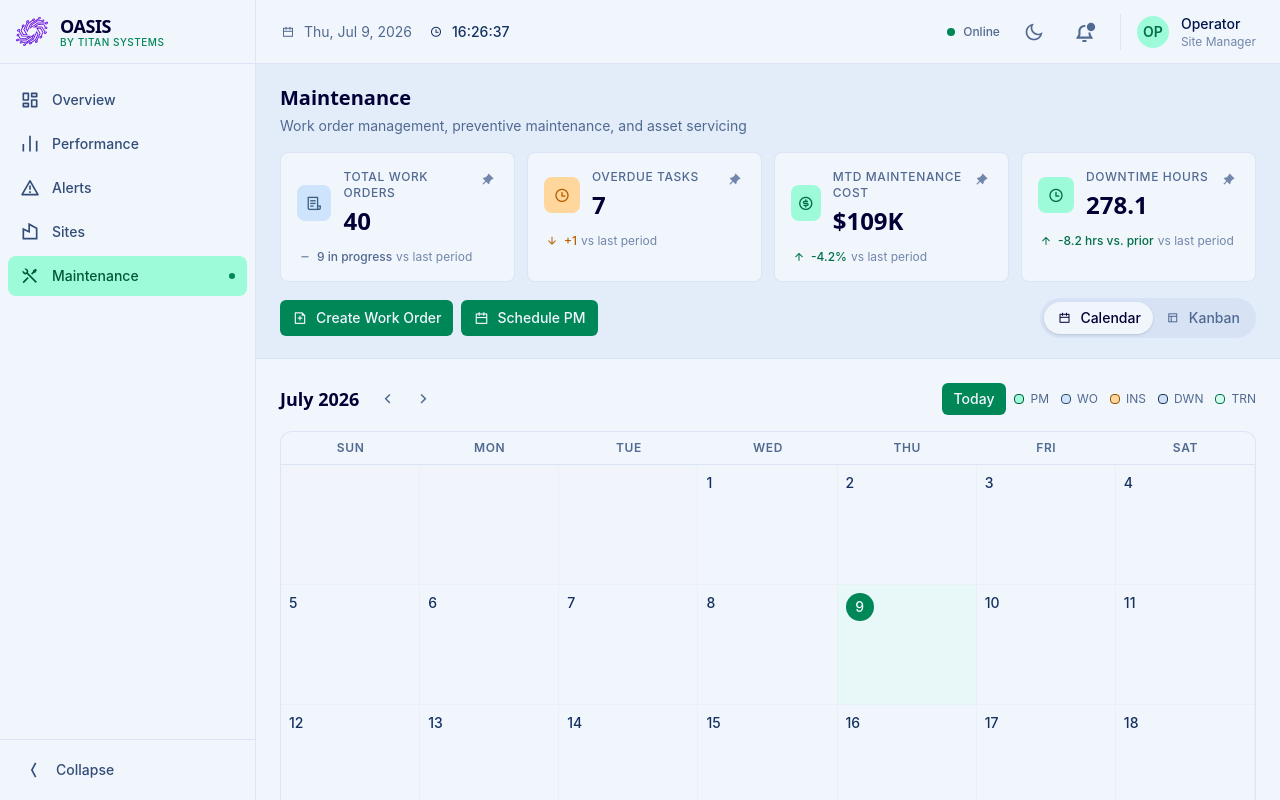
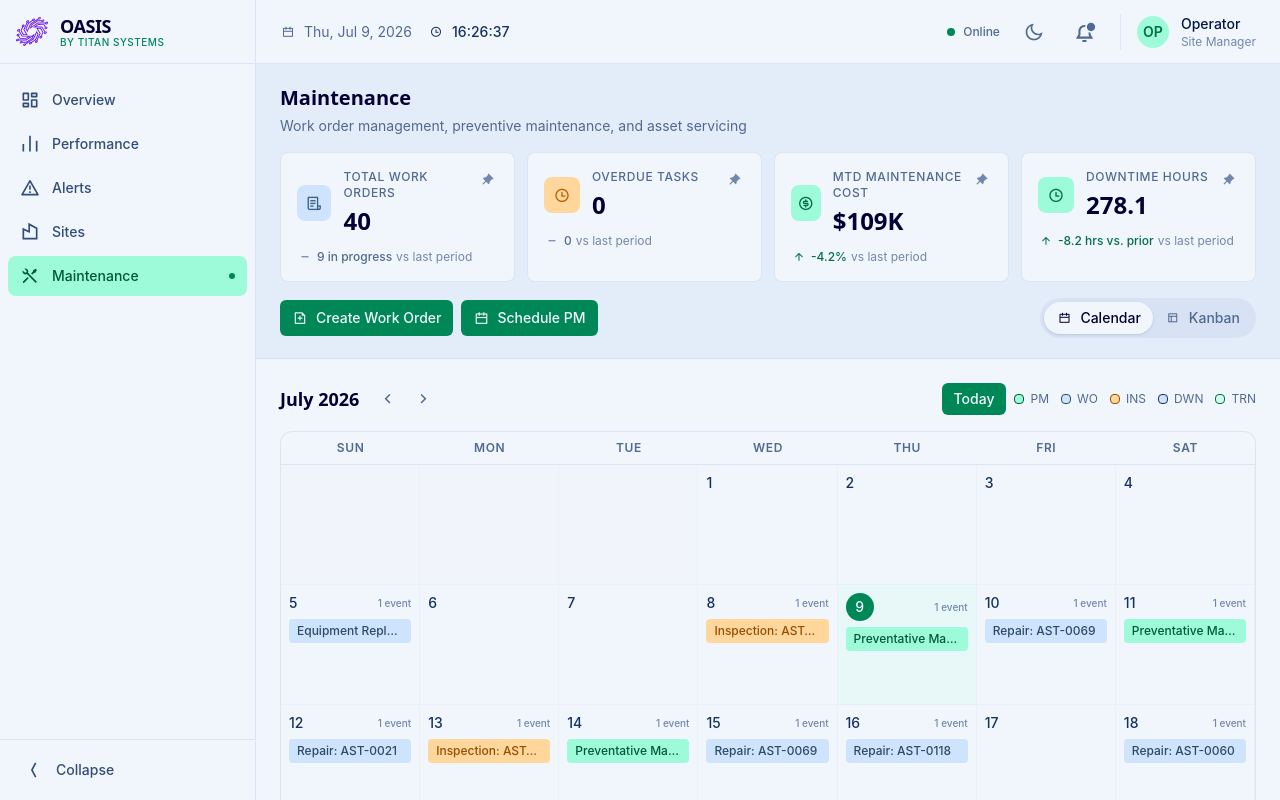
Before and after one commit to aayan1010/OASIS-Project, a Next.js app in the folder oasis_frontend/: page /pages/maintenance in a window 1280 px wide. Built offline with nearby package versions, Linux system fonts and the light colour scheme.

Commit message:
fix: update rawMaintenance data with adjust dates

```diff
--- a/oasis_frontend/app/mocks/maintenance.ts
+++ b/oasis_frontend/app/mocks/maintenance.ts
@@ -45,46 +45,46 @@ export const workOrderColumns: { id: WorkOrderStatus; label: string; color: stri
 
 // Raw: [Maintenance_ID, Asset_ID, Maintenance_Date, Maintenance_Type, Technician_Name, Issue_Found, Action_Taken, Cost, Downtime_Hours]
 const rawMaintenance: [string, string, string, string, string, string, string, number, number][] = [
-  ["MR-00001", "AST-0069", "2026-06-15", "Repair", "Emily Chen", "Seal failure detected", "Repaired actuator wiring and tested function", 1829.93, 5.9],
-  ["MR-00002", "AST-0069", "2026-06-10", "Repair", "Chloe Bennett", "Overheating due to blocked coolant line", "Repaired actuator wiring and tested function", 6716.18, 18.3],
-  ["MR-00003", "AST-0021", "2026-06-12", "Repair", "Grace Kim", "Valve actuator malfunction", "Replaced pressure relief valve", 3341.2, 12.5],
-  ["MR-00004", "AST-0097", "2026-06-08", "Inspection", "Grace Kim", "Minor surface corrosion noted", "Flagged for follow-up inspection next cycle", 768.15, 0.6],
-  ["MR-00005", "AST-0060", "2026-06-18", "Repair", "Sarah Coyne", "Bearing wear causing excess vibration", "Replaced faulty seal and pressure-tested unit", 4460.32, 21.8],
-  ["MR-00006", "AST-0069", "2026-06-20", "Repair", "Omar Haddad", "Valve actuator malfunction", "Cleared blockage and flushed cooling system", 4568.91, 10.6],
-  ["MR-00007", "AST-0030", "2026-06-14", "Preventative Maintenance", "Brandon Lee", "Minor corrosion on housing", "Cleaned and recalibrated sensors", 546.98, 0.5],
-  ["MR-00008", "AST-0120", "2026-06-22", "Preventative Maintenance", "Jose Martinez", "Lubricant levels low", "Performed scheduled lubrication and inspection", 1355.26, 0.9],
-  ["MR-00009", "AST-0007", "2026-06-25", "Repair", "Jose Martinez", "Valve actuator malfunction", "Replaced faulty seal and pressure-tested unit", 6630.8, 9.4],
-  ["MR-00010", "AST-0021", "2026-06-28", "Repair", "Grace Kim", "Seal failure detected", "Replaced worn bearing assembly", 4346.06, 10.4],
-  ["MR-00011", "AST-0028", "2026-06-11", "Preventative Maintenance", "Jose Martinez", "No significant issues found", "Cleaned and recalibrated sensors", 1012.31, 0.6],
-  ["MR-00012", "AST-0118", "2026-06-16", "Repair", "Nate Wilkerson", "Bearing wear causing excess vibration", "Replaced pressure relief valve", 5743.13, 20.0],
-  ["MR-00013", "AST-0143", "2026-06-09", "Preventative Maintenance", "Chloe Bennett", "No significant issues found", "Tightened fittings and inspected seals", 1440.69, 2.2],
-  ["MR-00014", "AST-0082", "2026-06-05", "Equipment Replacement", "Alicia Ferguson", "Irreparable mechanical failure", "Installed replacement component and verified operation", 34708.32, 56.6],
-  ["MR-00015", "AST-0003", "2026-06-13", "Inspection", "Brandon Lee", "Sensor calibration drift detected", "Recalibrated sensor to manufacturer spec", 676.6, 0.9],
-  ["MR-00016", "AST-0143", "2026-06-19", "Repair", "Jose Martinez", "Pressure relief valve stuck", "Repaired actuator wiring and tested function", 2948.59, 9.0],
-  ["MR-00017", "AST-0069", "2026-06-21", "Repair", "Brandon Lee", "Pressure relief valve stuck", "Repaired actuator wiring and tested function", 1377.98, 6.7],
-  ["MR-00018", "AST-0094", "2026-06-07", "Preventative Maintenance", "Jose Martinez", "Minor corrosion on housing", "Performed scheduled lubrication and inspection", 570.08, 0.6],
-  ["MR-00019", "AST-0080", "2026-06-17", "Inspection", "Emily Chen", "Slight pressure fluctuation observed", "Flagged for follow-up inspection next cycle", 374.37, 0.7],
-  ["MR-00020", "AST-0082", "2026-06-23", "Repair", "Nate Wilkerson", "Pressure relief valve stuck", "Replaced pressure relief valve", 5079.44, 19.0],
-  ["MR-00021", "AST-0108", "2026-06-24", "Repair", "Mike Delgado", "Valve actuator malfunction", "Repaired actuator wiring and tested function", 1313.99, 16.6],
-  ["MR-00022", "AST-0108", "2026-06-26", "Preventative Maintenance", "Brandon Lee", "No significant issues found", "Performed scheduled lubrication and inspection", 1348.73, 0.8],
-  ["MR-00023", "AST-0084", "2026-06-27", "Preventative Maintenance", "Omar Haddad", "No significant issues found", "Cleaned and recalibrated sensors", 1223.58, 1.3],
-  ["MR-00024", "AST-0094", "2026-06-29", "Preventative Maintenance", "Jose Martinez", "No significant issues found", "Replaced filters and topped off fluids", 1127.6, 3.8],
-  ["MR-00025", "AST-0113", "2026-06-30", "Preventative Maintenance", "Jose Martinez", "Minor corrosion on housing", "Replaced filters and topped off fluids", 1100.19, 2.6],
-  ["MR-00026", "AST-0002", "2026-06-04", "Repair", "Emily Chen", "Valve actuator malfunction", "Replaced worn bearing assembly", 4370.69, 21.0],
-  ["MR-00027", "AST-0037", "2026-06-03", "Preventative Maintenance", "Jose Martinez", "Lubricant levels low", "Cleaned and recalibrated sensors", 1237.23, 3.5],
-  ["MR-00028", "AST-0114", "2026-06-06", "Preventative Maintenance", "Jose Martinez", "Routine wear observed within tolerance", "Replaced filters and topped off fluids", 921.96, 2.6],
-  ["MR-00029", "AST-0143", "2026-06-10", "Preventative Maintenance", "Emily Chen", "Minor corrosion on housing", "Cleaned and recalibrated sensors", 1120.48, 4.0],
-  ["MR-00030", "AST-0108", "2026-06-12", "Inspection", "Sarah Coyne", "Sensor calibration drift detected", "Flagged for follow-up inspection next cycle", 768.13, 0.1],
-  ["MR-00031", "AST-0124", "2026-06-15", "Inspection", "Brandon Lee", "No issues found, within spec", "Recalibrated sensor to manufacturer spec", 571.79, 1.5],
-  ["MR-00032", "AST-0131", "2026-06-18", "Preventative Maintenance", "Grace Kim", "Filter buildup detected", "Tightened fittings and inspected seals", 626.74, 2.5],
-  ["MR-00033", "AST-0033", "2026-06-20", "Preventative Maintenance", "Sarah Coyne", "Filter buildup detected", "Tightened fittings and inspected seals", 553.21, 2.9],
-  ["MR-00034", "AST-0108", "2026-06-22", "Preventative Maintenance", "Brandon Lee", "Minor corrosion on housing", "Performed scheduled lubrication and inspection", 374.96, 1.2],
-  ["MR-00035", "AST-0108", "2026-06-25", "Inspection", "Brandon Lee", "Minor surface corrosion noted", "Completed visual and instrument inspection, logged readings", 621.52, 1.0],
-  ["MR-00036", "AST-0069", "2026-06-02", "Inspection", "Omar Haddad", "Sensor calibration drift detected", "Documented findings, no action required", 648.58, 0.3],
-  ["MR-00037", "AST-0039", "2026-06-01", "Inspection", "Grace Kim", "No issues found, within spec", "Documented findings, no action required", 374.38, 0.5],
-  ["MR-00038", "AST-0002", "2026-05-28", "Preventative Maintenance", "Emily Chen", "Routine wear observed within tolerance", "Performed scheduled lubrication and inspection", 1210.73, 3.9],
-  ["MR-00039", "AST-0094", "2026-05-30", "Inspection", "Emily Chen", "Wiring insulation showing early wear", "Documented findings, no action required", 221.61, 0.5],
-  ["MR-00040", "AST-0084", "2026-06-01", "Inspection", "Emily Chen", "No issues found, within spec", "Flagged for follow-up inspection next cycle", 503.61, 0.3],
+  ["MR-00001", "AST-0069", "2026-07-15", "Repair", "Emily Chen", "Seal failure detected", "Repaired actuator wiring and tested function", 1829.93, 5.9],
+  ["MR-00002", "AST-0069", "2026-07-10", "Repair", "Chloe Bennett", "Overheating due to blocked coolant line", "Repaired actuator wiring and tested function", 6716.18, 18.3],
+  ["MR-00003", "AST-0021", "2026-07-12", "Repair", "Grace Kim", "Valve actuator malfunction", "Replaced pressure relief valve", 3341.2, 12.5],
+  ["MR-00004", "AST-0097", "2026-07-08", "Inspection", "Grace Kim", "Minor surface corrosion noted", "Flagged for follow-up inspection next cycle", 768.15, 0.6],
+  ["MR-00005", "AST-0060", "2026-07-18", "Repair", "Sarah Coyne", "Bearing wear causing excess vibration", "Replaced faulty seal and pressure-tested unit", 4460.32, 21.8],
+  ["MR-00006", "AST-0069", "2026-07-20", "Repair", "Omar Haddad", "Valve actuator malfunction", "Cleared blockage and flushed cooling system", 4568.91, 10.6],
+  ["MR-00007", "AST-0030", "2026-07-14", "Preventative Maintenance", "Brandon Lee", "Minor corrosion on housing", "Cleaned and recalibrated sensors", 546.98, 0.5],
+  ["MR-00008", "AST-0120", "2026-07-22", "Preventative Maintenance", "Jose Martinez", "Lubricant levels low", "Performed scheduled lubrication and inspection", 1355.26, 0.9],
+  ["MR-00009", "AST-0007", "2026-07-25", "Repair", "Jose Martinez", "Valve actuator malfunction", "Replaced faulty seal and pressure-tested unit", 6630.8, 9.4],
+  ["MR-00010", "AST-0021", "2026-07-28", "Repair", "Grace Kim", "Seal failure detected", "Replaced worn bearing assembly", 4346.06, 10.4],
+  ["MR-00011", "AST-0028", "2026-07-11", "Preventative Maintenance", "Jose Martinez", "No significant issues found", "Cleaned and recalibrated sensors", 1012.31, 0.6],
+  ["MR-00012", "AST-0118", "2026-07-16", "Repair", "Nate Wilkerson", "Bearing wear causing excess vibration", "Replaced pressure relief valve", 5743.13, 20.0],
+  ["MR-00013", "AST-0143", "2026-07-09", "Preventative Maintenance", "Chloe Bennett", "No significant issues found", "Tightened fittings and inspected seals", 1440.69, 2.2],
+  ["MR-00014", "AST-0082", "2026-07-05", "Equipment Replacement", "Alicia Ferguson", "Irreparable mechanical failure", "Installed replacement component and verified operation", 34708.32, 56.6],
+  ["MR-00015", "AST-0003", "2026-07-13", "Inspection", "Brandon Lee", "Sensor calibration drift detected", "Recalibrated sensor to manufacturer spec", 676.6, 0.9],
+  ["MR-00016", "AST-0143", "2026-08-19", "Repair", "Jose Martinez", "Pressure relief valve stuck", "Repaired actuator wiring and tested function", 2948.59, 9.0],
+  ["MR-00017", "AST-0069", "2026-08-21", "Repair", "Brandon Lee", "Pressure relief valve stuck", "Repaired actuator wiring and tested function", 1377.98, 6.7],
+  ["MR-00018", "AST-0094", "2026-08-07", "Preventative Maintenance", "Jose Martinez", "Minor corrosion on housing", "Performed scheduled lubrication and inspection", 570.08, 0.6],
+  ["MR-00019", "AST-0080", "2026-08-17", "Inspection", "Emily Chen", "Slight pressure fluctuation observed", "Flagged for follow-up inspection next cycle", 374.37, 0.7],
+  ["MR-00020", "AST-0082", "2026-08-23", "Repair", "Nate Wilkerson", "Pressure relief valve stuck", "Replaced pressure relief valve", 5079.44, 19.0],
+  ["MR-00021", "AST-0108", "2026-08-24", "Repair", "Mike Delgado", "Valve actuator malfunction", "Repaired actuator wiring and tested function", 1313.99, 16.6],
+  ["MR-00022", "AST-0108", "2026-08-26", "Preventative Maintenance", "Brandon Lee", "No significant issues found", "Performed scheduled lubrication and inspection", 1348.73, 0.8],
+  ["MR-00023", "AST-0084", "2026-08-27", "Preventative Maintenance", "Omar Haddad", "No significant issues found", "Cleaned and recalibrated sensors", 1223.58, 1.3],
+  ["MR-00024", "AST-0094", "2026-08-29", "Preventative Maintenance", "Jose Martinez", "No significant issues found", "Replaced filters and topped off fluids", 1127.6, 3.8],
+  ["MR-00025", "AST-0113", "2026-08-30", "Preventative Maintenance", "Jose Martinez", "Minor corrosion on housing", "Replaced filters and topped off fluids", 1100.19, 2.6],
+  ["MR-00026", "AST-0002", "2026-08-04", "Repair", "Emily Chen", "Valve actuator malfunction", "Replaced worn bearing assembly", 4370.69, 21.0],
+  ["MR-00027", "AST-0037", "2026-08-03", "Preventative Maintenance", "Jose Martinez", "Lubricant levels low", "Cleaned and recalibrated sensors", 1237.23, 3.5],
+  ["MR-00028", "AST-0114", "2026-08-06", "Preventative Maintenance", "Jose Martinez", "Routine wear observed within tolerance", "Replaced filters and topped off fluids", 921.96, 2.6],
+  ["MR-00029", "AST-0143", "2026-09-10", "Preventative Maintenance", "Emily Chen", "Minor corrosion on housing", "Cleaned and recalibrated sensors", 1120.48, 4.0],
+  ["MR-00030", "AST-0108", "2026-09-12", "Inspection", "Sarah Coyne", "Sensor calibration drift detected", "Flagged for follow-up inspection next cycle", 768.13, 0.1],
+  ["MR-00031", "AST-0124", "2026-09-15", "Inspection", "Brandon Lee", "No issues found, within spec", "Recalibrated sensor to manufacturer spec", 571.79, 1.5],
+  ["MR-00032", "AST-0131", "2026-09-18", "Preventative Maintenance", "Grace Kim", "Filter buildup detected", "Tightened fittings and inspected seals", 626.74, 2.5],
+  ["MR-00033", "AST-0033", "2026-09-20", "Preventative Maintenance", "Sarah Coyne", "Filter buildup detected", "Tightened fittings and inspected seals", 553.21, 2.9],
+  ["MR-00034", "AST-0108", "2026-09-22", "Preventative Maintenance", "Brandon Lee", "Minor corrosion on housing", "Performed scheduled lubrication and inspection", 374.96, 1.2],
+  ["MR-00035", "AST-0108", "2026-09-25", "Inspection", "Brandon Lee", "Minor surface corrosion noted", "Completed visual and instrument inspection, logged readings", 621.52, 1.0],
+  ["MR-00036", "AST-0069", "2026-09-02", "Inspection", "Omar Haddad", "Sensor calibration drift detected", "Documented findings, no action required", 648.58, 0.3],
+  ["MR-00037", "AST-0039", "2026-09-01", "Inspection", "Grace Kim", "No issues found, within spec", "Documented findings, no action required", 374.38, 0.5],
+  ["MR-00038", "AST-0002", "2026-09-28", "Preventative Maintenance", "Emily Chen", "Routine wear observed within tolerance", "Performed scheduled lubrication and inspection", 1210.73, 3.9],
+  ["MR-00039", "AST-0094", "2026-09-30", "Inspection", "Emily Chen", "Wiring insulation showing early wear", "Documented findings, no action required", 221.61, 0.5],
+  ["MR-00040", "AST-0084", "2026-09-01", "Inspection", "Emily Chen", "No issues found, within spec", "Flagged for follow-up inspection next cycle", 503.61, 0.3],
 ];
 
 function getStatus(type: string, idx: number): WorkOrderStatus {
```
